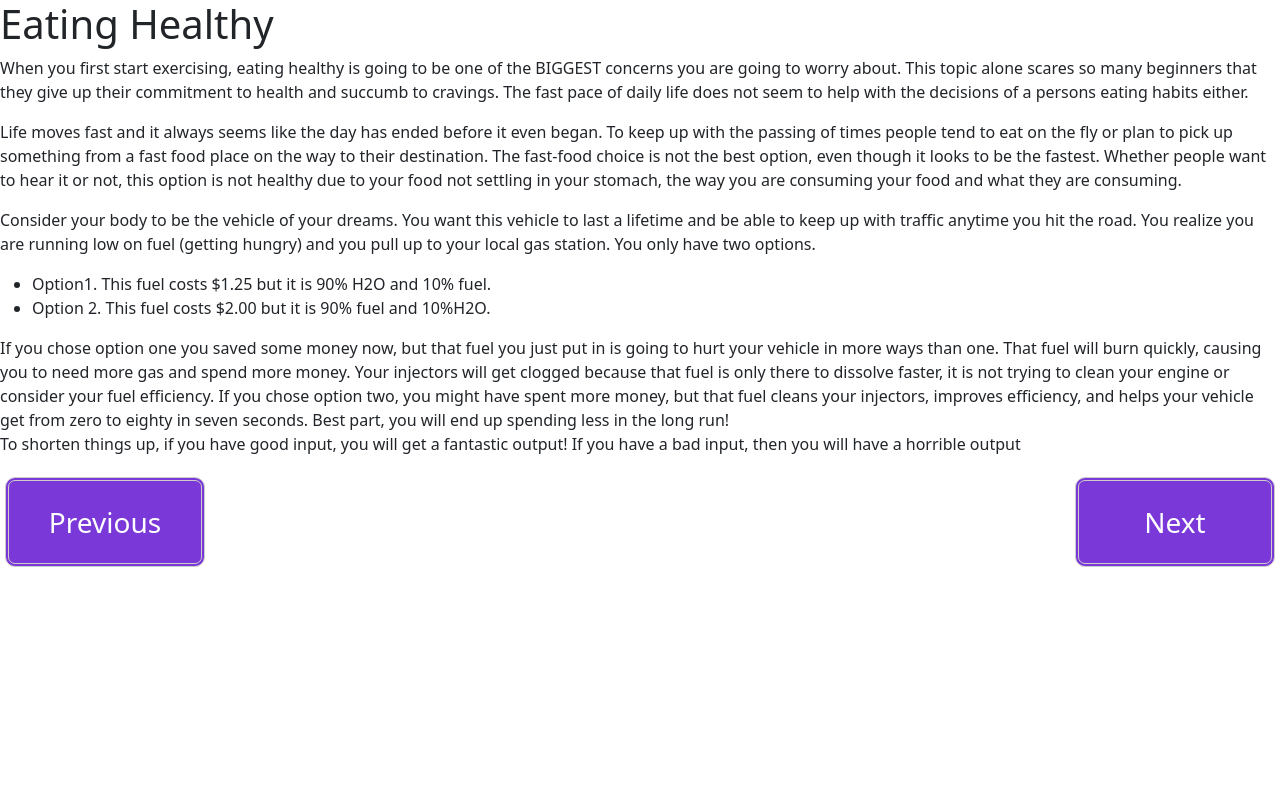
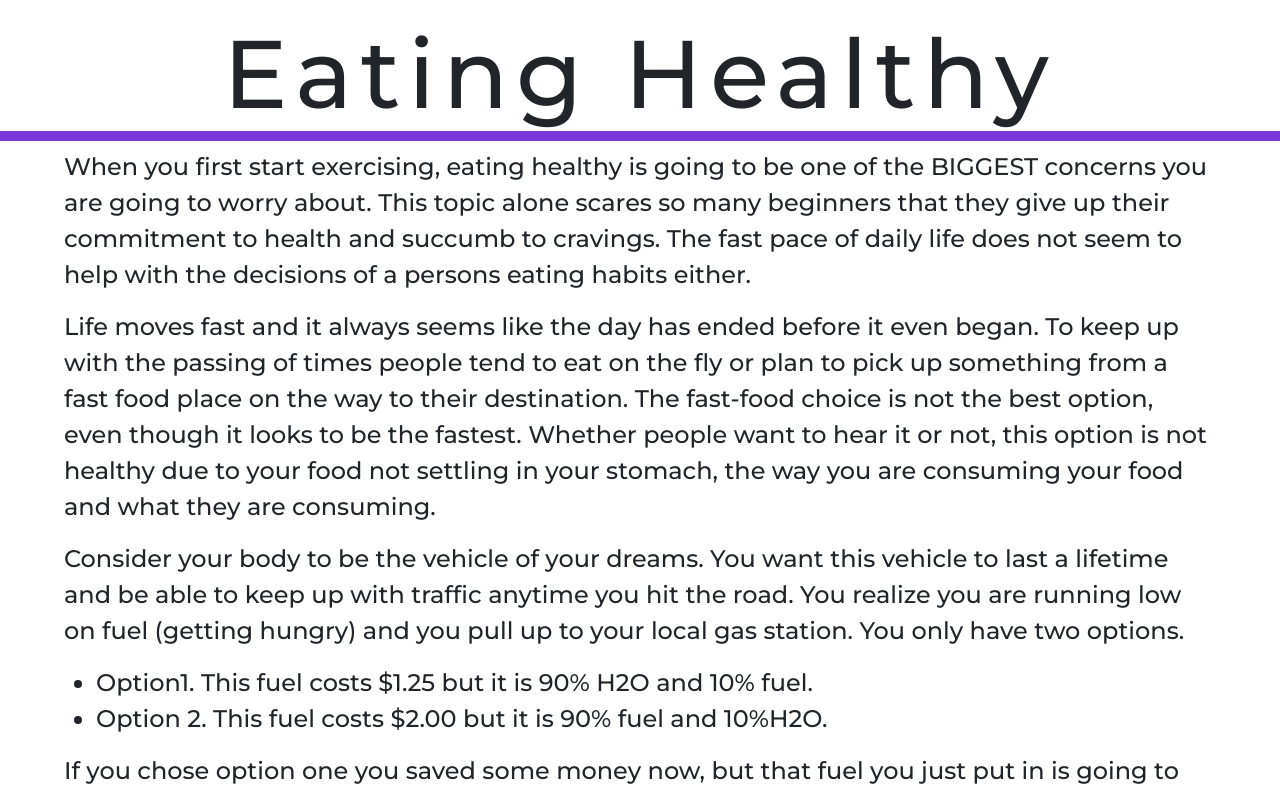
Before and after one commit to calvinalee2006/Beginners-guide-to-fitness, a React (Create React App) app: page /Stretching/Cardio/WeightTraining/Diet in a window 1280 px wide. Shown: the top 794 px of the page. Built offline with nearby package versions, Linux system fonts and the light colour scheme.

Commit message:
Diet page, how to build a food pyramid?

```diff
--- a/src/components/Diet/Diet.js
+++ b/src/components/Diet/Diet.js
@@ -5,7 +5,10 @@ export default function Diet() {
     const navigate = useNavigate()
   return (
     <>
-    <h1>Eating Healthy</h1>
+
+    <h1 className="healthyHeading">Eating Healthy</h1>
+
+    <div className ="healthyContainer">
     <p>When you first start exercising, eating healthy is going to be one of the BIGGEST
     concerns you are going to worry about. This topic alone scares so many beginners that
     they give up their commitment to health and succumb to cravings. The fast pace of daily
@@ -42,6 +45,7 @@ export default function Diet() {
             <button className="btn-right">Next</button>
             </NavLink>
             </div>
+            </div>
     </>
   )
 }
--- a/src/styles.css
+++ b/src/styles.css
@@ -350,3 +350,20 @@
 .advantages {
     display: inline-flex;
 }
+
+.healthyContainer {
+    width: 90%;
+    margin: auto;
+    overflow: hidden;
+    font-family: 'Montserrat';
+    font-size: 1.5rem;
+}
+
+.healthyHeading {
+    font-family: 'Montserrat';
+    font-size: 6rem;
+    letter-spacing: .5rem;
+    text-align: center;
+    margin-top: 1rem;
+    border-bottom: solid 10px #7b38d8;
+}
```
